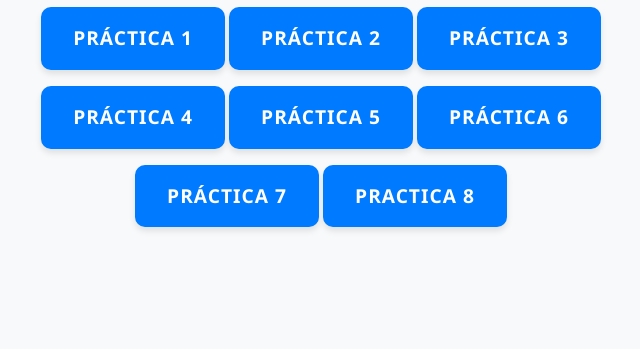
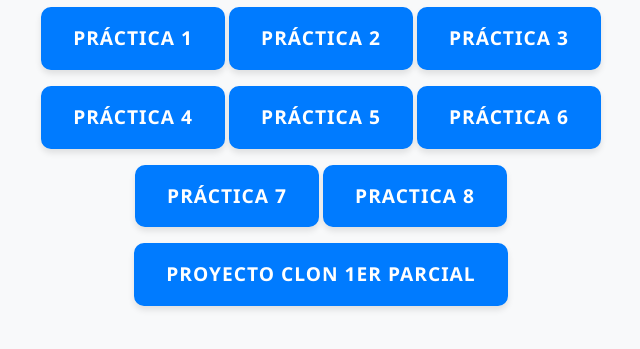
Before and after one commit to pipeanayap/DesarrolloWeb---Practicas, a plain HTML site: page index.html in a window 1280 px wide. Shown: the part 121-470 px from the top of the page, without its empty margins (319-959 px from the left). Drawn offline with nearby package versions, Linux system fonts and the light colour scheme.

Commit message:
index pagina practicas

```diff
--- a/index.html
+++ b/index.html
@@ -84,6 +84,7 @@
             <a href="Practica 6/index.html">Práctica 6</a>
             <a href="Practica 7/index.html">Práctica 7</a>
             <a href="Practica 8/index.html">Practica 8</a>
+            <a href="Proyecto_Clon_Adiddas/index.html">Proyecto clon 1er parcial</a>
         </div>
     </div>
 
```
